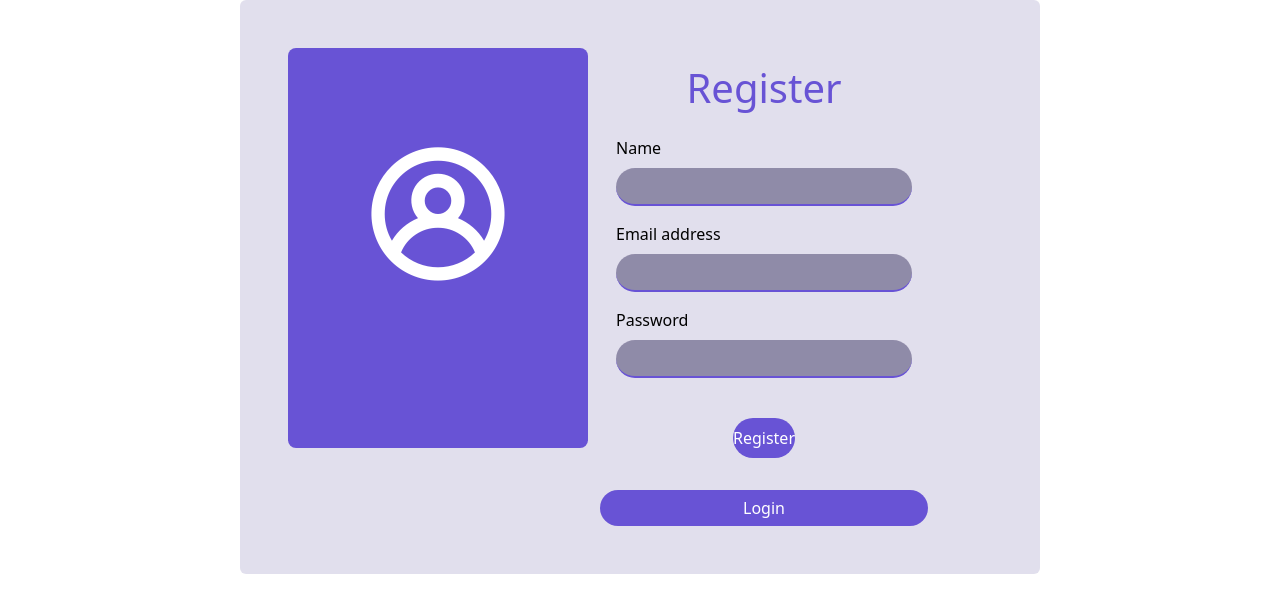
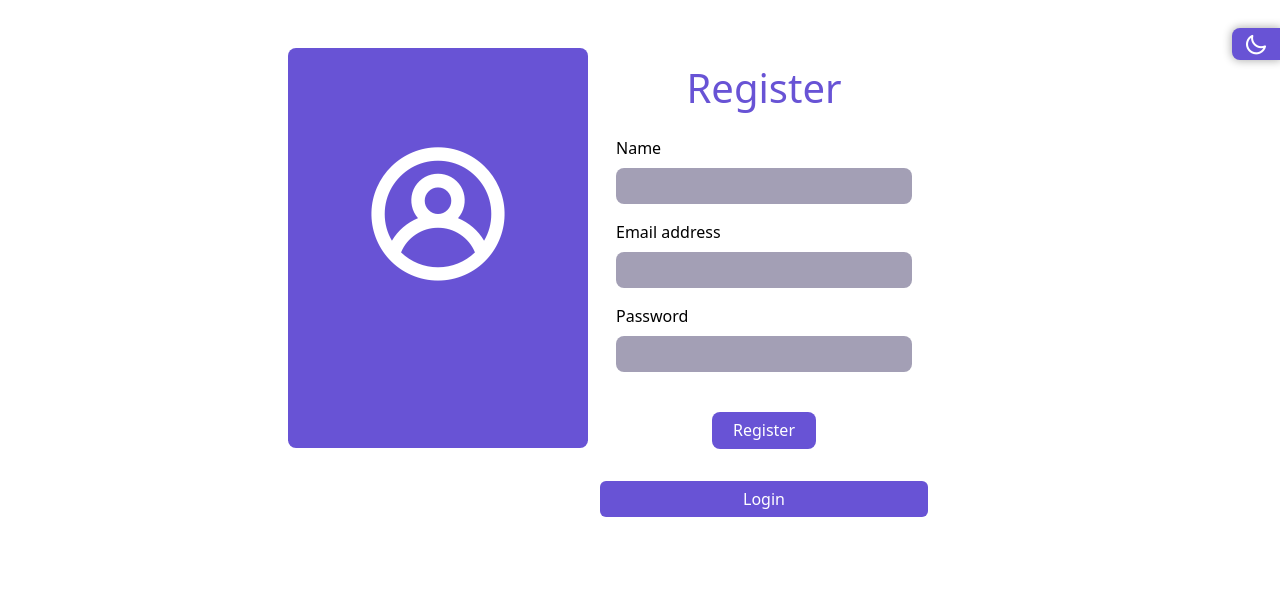
Before and after one commit to utkarshml/MyWebsite, a Node server app: page /signup in a window 1280 px wide. Shown: the part 68-681 px from the top of the page. Run offline with Node 20, Linux system fonts and the light colour scheme; some libraries are stand-ins or nearby versions.

Commit message:
Theme mode

```diff
--- a/backend/controllers/homepage.js
+++ b/backend/controllers/homepage.js
@@ -3,6 +3,7 @@
 import { setCookies } from "../utils/feature.js";
 import userSetHome from "../utils/UserHomedata.js";
 import ErrorHandler from "../utils/error.js";
+import { render } from "ejs";
 
 
 
@@ -32,6 +33,11 @@
     res.render("signup");
   }
 };
+// Email verification
+export const emailVerify = (req, res) => {
+  res.render("otp");
+};
+
 // ---------------------------Post-Routes---------------
 // Registration function
 export const userAddDatabase = async (req, res , next) => {
@@ -48,6 +54,9 @@
           password: passwordhashing,
         });
         setCookies(res, 201, user);
+        res.render("index" ,{
+          name : user.name
+        })
       } else {
         res.status(400).render("signup", {
           display: "block",
@@ -62,7 +71,7 @@
   }
 };
 // login function
-export const userFromDatabase = async (req, res) => {
+export const userFromDatabase = async (req, res , next) => {
 
   try{
     if (req.user) { next(new ErrorHandler("! You are already login", 204)) } else {
@@ -90,11 +99,11 @@
     };
   }
   catch(err){
-    next(new ErrorHandler("Bad Request", 400))
+next(new ErrorHandler("Bad Request", 400))
   }
    }
 // user profile
-export const userProfile = async (req, res) => {
+export const userProfile = async (req, res , next) => {
 try{  res.render("user" ,{
     name: req.user.name,
     email:req.user.email
--- a/backend/routes/homepage.js
+++ b/backend/routes/homepage.js
@@ -1,5 +1,5 @@
 import  express  from "express";
-import { home , userlogin , userSignup , userAddDatabase , userFromDatabase  , userProfile , userlogout  } from "../controllers/homepage.js"
+import { home , userlogin , userSignup , userAddDatabase , userFromDatabase  , userProfile , userlogout , emailVerify } from "../controllers/homepage.js"
 import bodyParser from "body-parser";
 import {isCookies} from "../middlewares/isCookies.js"
 import { isAuth } from "../middlewares/auth.js";
@@ -16,5 +16,6 @@
 router.post("/login"  , userFromDatabase)
 router.get("/user" , isAuth, userProfile)
 router.post("/logout" , userlogout)
+router.get("/verify" , emailVerify)
 
 export default router;
--- a/package.json
+++ b/package.json
@@ -32,7 +32,8 @@
     "otp-generator": "^4.0.1",
     "postcss-cli": "^9.1.0",
     "sass": "^1.49.8",
-    "sass-loader": "^13.3.2"
+    "sass-loader": "^13.3.2",
+    "vercel": "^31.0.1"
   },
   "keywords": [],
   "author": "",
--- a/public/css/login.css
+++ b/public/css/login.css
@@ -7,6 +7,14 @@
   flex-direction: column;
   display: flex;
   align-items: center;
+}
+
+.dark-theme {
+  background-color: #353543 !important;
+  color: white;
+}
+.dark-theme label {
+  color: white !important;
 }
 
 nav {
@@ -64,7 +72,7 @@
 
 .form-container {
   max-width: 800px !important;
-  background-color: hsla(250, 42%, 39%, 0.16) !important;
+  background-color: transparent !important;
   height: auto;
   margin: auto;
 }
@@ -76,25 +84,25 @@
   color: black;
 }
 .form-container form input, .form-container form textarea {
-  background: hsla(250, 25%, 34%, 0.53) !important;
-  border-bottom: 2px solid #6853D5 !important;
-  border-top: none !important;
-  border-left: none !important;
-  border-right: none !important;
+  background: hsla(250, 25%, 34%, 0.5) !important;
   color: #6853D5 !important;
   padding-left: 1.5rem;
-  border-radius: 2rem;
+  border: none;
+  border-radius: 8px;
 }
 .form-container form input:focus {
   outline: none !important;
-  box-shadow: none !important;
-  border-bottom: 2px solid #8a7ccf !important;
+  box-shadow: unset !important;
+  border: 2px solid #8a7ccf !important;
+}
+.form-container form input:active {
+  box-shadow: unset !important;
 }
 .form-container form button {
   background-color: #6853D5;
   outline: unset;
   border: none;
-  border-radius: 2rem;
+  border-radius: 8px;
   padding: 0.4rem 1.3rem;
 }
 .form-container form button:hover {
--- a/public/css/signup.css
+++ b/public/css/signup.css
@@ -7,6 +7,11 @@
   flex-direction: column;
   display: flex;
   align-items: center;
+}
+
+.dark-theme {
+  background-color: #353543 !important;
+  color: white;
 }
 
 nav {
@@ -23,6 +28,27 @@
 nav a i {
   font-size: 1.5rem;
   margin-right: 0.5rem;
+}
+
+.theme-icon {
+  position: absolute;
+  width: 3em;
+  height: 2em;
+  background-color: #6853D5;
+  top: 6em;
+  right: 0em;
+  border-radius: 8px 0 0 8px;
+  box-shadow: 0px 0px 8px 1px rgba(0, 0, 0, 0.3);
+  display: flex;
+  justify-content: center;
+  align-items: center;
+  padding: 1rem;
+  cursor: pointer;
+}
+
+.theme-icon i {
+  color: white;
+  font-size: 1.5rem;
 }
 
 .user {
@@ -58,28 +84,29 @@
   color: black !important;
 }
 .form-container form input, .form-container form textarea {
-  background: hsla(250, 25%, 34%, 0.53) !important;
-  border-bottom: 2px solid #6853D5 !important;
-  border-top: none !important;
-  border-left: none !important;
-  border-right: none !important;
+  background: hsla(250, 25%, 34%, 0.16) !important;
   color: #6853D5 !important;
   padding-left: 1.5rem;
-  border-radius: 2rem;
+  border-radius: 8px !important;
 }
 .form-container form input:focus {
   outline: none !important;
   box-shadow: none !important;
-  border-bottom: 2px solid #8a7ccf !important;
+  border: 2px solid #8E7EDB !important;
 }
 .form-container form button {
   background-color: #6853D5;
   outline: unset;
   border: none;
-  border-radius: 2rem;
+  padding: 1rem;
+  border-radius: 8px;
 }
 .form-container form button:hover {
   background-color: #8a7ccf !important;
+}
+
+#signup {
+  padding: 0.4rem 1.3rem !important;
 }
 
 #login {
--- a/src/assets/login.scss
+++ b/src/assets/login.scss
@@ -18,10 +18,14 @@
 
 
 }
-  .dark-theme{
-      $background-color:  #353543!important;
-      $font-color-light:white!important;
+.dark-theme{
+    background-color: #353543!important;
+    color: white;
+   label{
+    color: white!important;
    }
+   }
+
 nav{
   width: 100%;
   padding: 1rem 2rem;
@@ -76,7 +80,7 @@
 }
 .form-container{
     max-width: 800px!important;
-    background-color: $secondry-color!important;
+    background-color: transparent!important;
     height: auto;
 
      margin: auto;
@@ -91,26 +95,26 @@
         color:$font-color-light;
       }
       input,textarea{
-        background:hsla(250, 25%, 34%, 0.53)!important;
-       border-bottom:2px solid $primary-color!important;
-        border-top:none!important;
-        border-left:none!important;
-        border-right:none!important;
+        background:hsla(250, 25%, 34%, 0.5)!important;
         color: $primary-color!important;
         padding-left: 1.5rem;
-        border-radius: 2rem;
+        border: none;
+        border-radius: 8px;
       }
       input:focus{
         outline:  none!important;
-        box-shadow: none!important;
-        border-bottom: 2px solid #8a7ccf !important;
+        box-shadow: unset!important;
+        border: 2px solid #8a7ccf !important;
+      }
+      input:active{
+        box-shadow: unset!important;
       }
 
     button{
         background-color: $primary-color;
         outline: unset;
         border: none;
-        border-radius: 2rem;
+        border-radius: 8px;
         padding: 0.4rem 1.3rem;
     }
     button:hover{
--- a/src/assets/signup.scss
+++ b/src/assets/signup.scss
@@ -12,6 +12,11 @@
     display: flex;
     align-items: center;
 }
+.dark-theme {
+  background-color: #353543 !important;
+  color: white;
+}
+
 nav{
   width: 100%;
   padding: 1rem 2rem;
@@ -26,6 +31,25 @@
       margin-right: 0.5rem;
     }
   }
+}
+.theme-icon{
+  position: absolute;
+  width: 3em;
+  height: 2em;
+  background-color: $primary-color;
+  top: 6em;
+  right: 0em;
+  border-radius: 8px 0 0 8px;
+  box-shadow: 0px 0px 8px 1px rgba(0, 0, 0, 0.3);
+  display: flex;
+  justify-content: center;
+  align-items: center;
+  padding: 1rem;
+  cursor: pointer;
+}
+.theme-icon i {
+  color: white;
+  font-size: 1.5rem;
 }
 .user{
   height: 400px;
@@ -60,26 +84,23 @@
         color:$font-color-light!important;
       }
       input,textarea{
-        background:hsla(250, 25%, 34%, 0.53)!important;
-       border-bottom:2px solid $primary-color!important;
-        border-top:none!important;
-        border-left:none!important;
-        border-right:none!important;
+        background:hsla(250, 25%, 34%, 0.16)!important;
         color: $primary-color!important;
         padding-left: 1.5rem;
-        border-radius: 2rem;
+        border-radius: 8px!important;
       }
       input:focus{
         outline:  none!important;
         box-shadow: none!important;
-        border-bottom: 2px solid #8a7ccf !important;
+        border: 2px solid #8E7EDB !important;
       }
 
     button{
         background-color: $primary-color;
         outline: unset;
         border: none;
-        border-radius: 2rem;
+        padding: 1rem;
+        border-radius: 8px;
     }
     button:hover{
         background-color: #8a7ccf!important;
@@ -87,7 +108,9 @@
 
 }}
 
-
+#signup{
+  padding: 0.4rem 1.3rem!important;
+}
 #login{
   background-color: $primary-color;
   color: white;
--- a/views/index.ejs
+++ b/views/index.ejs
@@ -1,6 +1,5 @@
 <!DOCTYPE html>
-<body>
-
+<html lang="en">
 <head>
   <meta charset="utf-8">
   <meta name="viewport" content="width=device-width">
@@ -35,7 +34,7 @@
   </div>
   <nav>
     <ul>
-      <li><a class="nav-links active" href="#home">Home</a></li>
+      <li><a class="nav-links active" href="#home">Homes</a></li>
       <li><a class="nav-links" href="#about">About</a></li>
       <li><a class="nav-links" href="#skill">Skills</a></li>
       <li><a class="nav-links" href="#portfolio">Portfolio</a></li>
--- a/views/login.ejs
+++ b/views/login.ejs
@@ -40,7 +40,7 @@
             <%- include("./alert") %>
             <button id="login" type="submit" class="btn btn-primary mx-auto d-block">Login</button>
           </form>
-          <a id="signup" href="/signup" class="btn mt-3 w-100 rounded-pill btn-primary mx-auto">Register</a>
+          <a id="signup" href="/signup" class="btn mt-3 w-100  btn-primary mx-auto">Register</a>
         </div>
     </div>
     <!-- -------------------------------Boostrap-js--------------------------------- -->
--- a/views/signup.ejs
+++ b/views/signup.ejs
@@ -1,5 +1,6 @@
 <!doctype html>
 <html lang="en">
+
   <head>
     <meta charset="utf-8">
     <meta name="viewport" content="width=device-width, initial-scale=1">
@@ -9,14 +10,12 @@
     <script src="https://ajax.googleapis.com/ajax/libs/jquery/3.7.0/jquery.min.js"></script>
     <link href="https://cdn.jsdelivr.net/npm/bootstrap@5.3.0/dist/css/bootstrap.min.css" rel="stylesheet" integrity="sha384-9ndCyUaIbzAi2FUVXJi0CjmCapSmO7SnpJef0486qhLnuZ2cdeRhO02iuK6FUUVM" crossorigin="anonymous">
   </head>
-  <style>
-    body{
-      position: relative;
-    }
-  </style>
   <body>
 
     <%- include("./loginnav") %>
+    <div class="theme-icon">
+      <i class="uil uil-moon"></i>
+    </div>
     <div class="container row form-container p-5 rounded">
       <div class=" user col-12 col-lg-6">
              <div class="container">
@@ -41,11 +40,38 @@
             <%- include("./alert") %>
             <button id="signup" type="submit" class="btn btn-primary mx-auto d-block">Register</button>
           </form>
-          <a id="login" href="/login" class="btn mt-3 w-100 rounded-pill btn-primary mx-auto">Login</a>
+          <a id="login" href="/login" class="btn mt-3 w-100 btn-primary mx-auto">Login</a>
         </div>
     </div>
     <!-- -------------------------------Boostrap-js--------------------------------- -->
     <script src="https://cdn.jsdelivr.net/npm/bootstrap@5.0.2/dist/js/bootstrap.bundle.min.js"
       integrity="sha384-MrcW6ZMFYlzcLA8Nl+NtUVF0sA7MsXsP1UyJoMp4YLEuNSfAP+JcXn/tWtIaxVXM" crossorigin="anonymous"></script>
+      <script>
+        // theme auto save
+if(localStorage.getItem("theme") == "dark"){
+  $("body").addClass("dark-theme");
+  $(".theme-icon i").addClass("uil-sun")
+  $(".theme-icon i").removeClass("uil-moon")
+}
+else if(localStorage.getItem("theme") == "light") {
+  $("body").removeClass("dark-theme");
+  $(".theme-icon i").addClass("uil-moon")
+  $(".theme-icon i").removeClass("uil-sun")
+}
+
+$(".theme-icon").on("click" , function(){
+  $("body").toggleClass("dark-theme");
+  if($("body").hasClass("dark-theme")){
+    $(".theme-icon i").addClass("uil-sun")
+    $(".theme-icon i").removeClass("uil-moon")
+    localStorage.setItem("theme", "dark")
+  }
+  else{
+    $(".theme-icon i").addClass("uil-moon")
+    $(".theme-icon i").removeClass("uil-sun")
+    localStorage.setItem("theme", "light")
+  }
+})
+      </script>
   </body>
 </html>
```
Also changed, not shown: backend/database/database.js (+6 -3 lines), public/css/style.css (+60 -0 lines), src/assets/style.css (+60 -0 lines), views/otp.ejs (added, +83 -0 lines), backend/database/otp.js (added), 3 other files.
